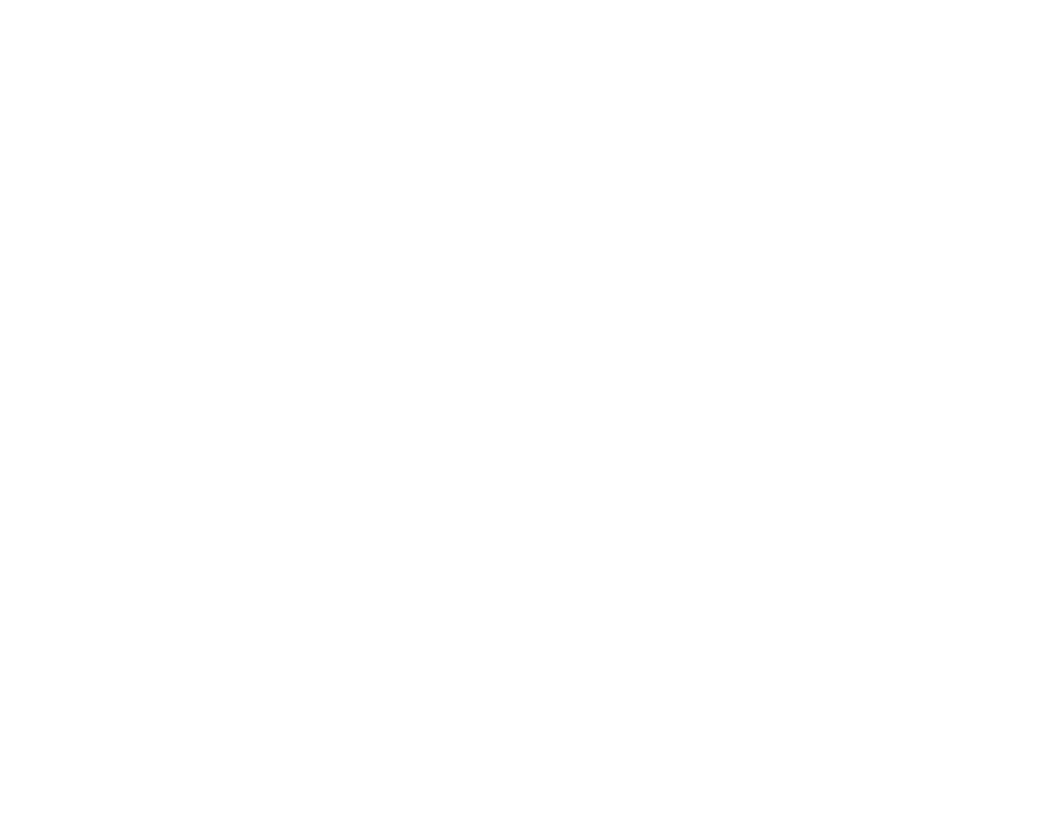
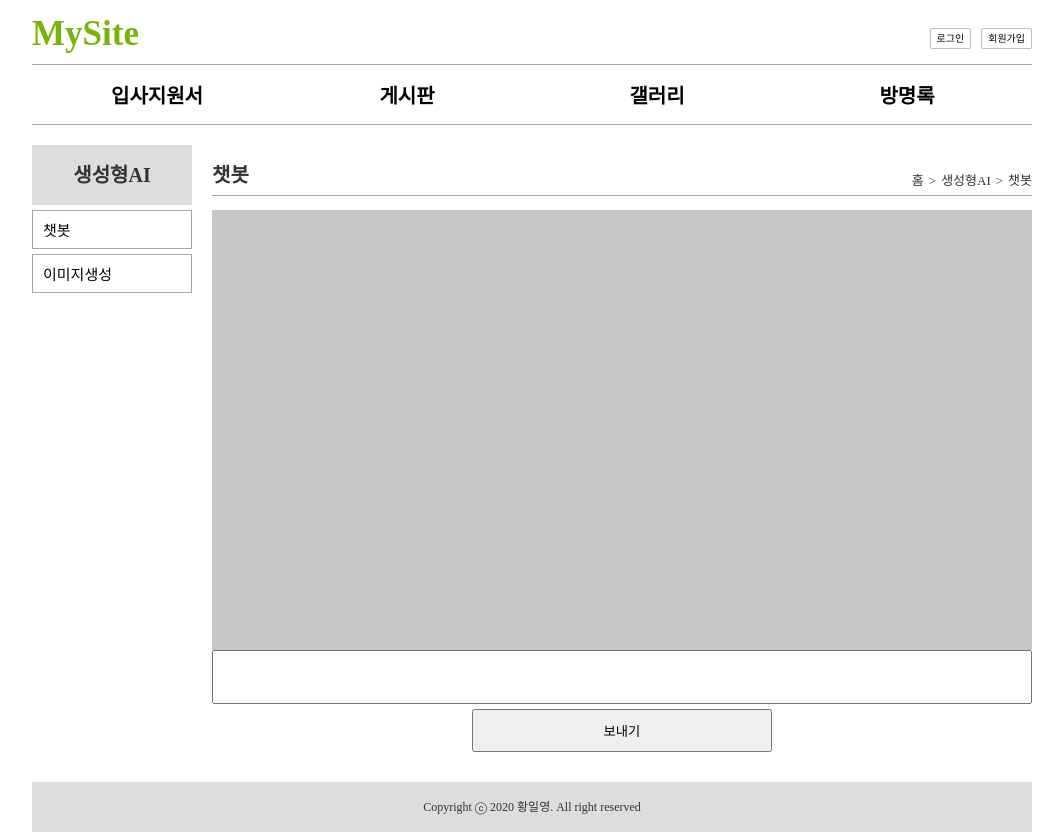
Before and after one commit to clz2024-sun/react-mysite, a React (Create React App) app: page /ai/chat in a window 1280 px wide. Before the commit this address had no page. Shown: the whole page, without its empty margins (108-1171 px from the left). Before the commit the page ends 800 px from the top, so only its background shows below. Built offline with nearby package versions, Linux system fonts and the light colour scheme.

Commit message:
2024-10-25

```diff
--- a/src/App.js
+++ b/src/App.js
@@ -10,6 +10,9 @@
 
 import GuestAddList from './pages/guest/AddList';
 import GuestDelForm from './pages/guest/DelForm';
+
+
+import Chat from './pages/ai/Chat';
 
 //css 전체공통적용
 import './css/mysite.css'
@@ -32,6 +35,8 @@
           <Route path='/guest' element={<GuestAddList />} />
           <Route path='/guest/delform/:no' element={<GuestDelForm />} />
 
+          <Route path='/ai/chat' element={<Chat />} />
+
         </Routes>
       </BrowserRouter>
     </div>
--- /dev/null
+++ b/src/css/ai.css
@@ -0,0 +1,46 @@
+#ai #chat-box {
+    height: 400px;
+    padding: 20px;
+    background-color: #c6c6c6;
+}
+
+#ai #txt-question {
+    height: 30px;
+    width: 97%;
+    padding: 10px;
+    font-size: 15px;
+}
+
+#ai #btn-sendMsg{
+    width: 300px;
+    padding: 10px;
+    margin-top: 5px;
+    cursor: pointer;
+}
+
+#ai #chat-box {
+    overflow-y: scroll;
+}
+#ai #chat-box .user-msg-box{
+    text-align: right;
+}
+
+#ai #chat-box .user-msg{
+    max-width: 300px;
+    float: right;
+    font-size: 13px;
+    padding:10px;
+    background-color: #d7f8a8;
+}
+
+#ai #chat-box .bot-msg-box{
+    text-align: left;
+}
+
+#ai #chat-box .bot-msg{
+    max-width: 300px;
+    float: left;
+    font-size: 13px;
+    padding:10px;
+    background-color: #ffffff;
+}
--- /dev/null
+++ b/src/pages/ai/Chat.jsx
@@ -0,0 +1,148 @@
+//import 라이브러리
+import React, { useState } from 'react';
+import { Link } from 'react-router-dom';
+import axios from 'axios';
+
+
+import Header from '../include/Header';
+import Footer from '../include/Footer';
+
+//css
+import '../../css/gallery.css'
+import '../../css/ai.css'
+
+const Chat = () => {
+    /*---라우터 관련-------------------------------*/
+    /*---상태관리 변수들(값이 변화면 화면 랜더링 )---*/
+    const [question, setQuestion] = useState('');
+    const [msgList, setMsgList] = useState([]);
+    /*---일반 변수--------------------------------*/
+    /*---일반 메소드 -----------------------------*/
+    /*---훅(useEffect)+이벤트(handle)메소드-------*/
+    const handleQuestion = (e) => {
+        setQuestion(e.target.value)
+    };
+
+    const handleSubmitQuestion = (e) => {
+        e.preventDefault();
+        console.log(question);
+
+        //질문 리스트에 추가
+        //새로운주소의 배열을 파라미터로 전달해야한다
+        setMsgList((prevMsgList)=>{
+            const msgVo ={
+                role: "user",
+                msg: question
+            };
+            const newMsgList = [...prevMsgList, msgVo]
+            console.log(newMsgList);
+            return newMsgList
+        });
+        //question spring으로 보낸다
+        axios({
+            method: 'post', 			// put, post, delete
+            url: `${process.env.REACT_APP_API_URL}/api/ai/chats`,
+            params: {question:question}, // get delete 쿼리스트링(파라미터)
+
+            responseType: 'json' //수신타입
+        }).then(response => {
+            console.log(response.data.apiData); //수신데이타
+            const answer = response.data.apiData
+            setMsgList((prevMsgList)=>{
+                const msgVo ={
+                    role: "bot",
+                    msg: answer
+                };
+                const newMsgList = [...prevMsgList, msgVo]
+                console.log("aaa" , newMsgList);
+                return newMsgList
+            });
+
+        }).catch(error => {
+            console.log(error);
+        });
+
+
+
+        setQuestion('')
+    };
+
+    return (
+        <>
+            <div id="wrap">
+
+                {/* <!-- header + nav --> */}
+                <Header />
+                {/* <!-- //header + nav --> */}
+
+
+                <div id="container" className="clearfix">
+                    <div id="aside">
+                        <h2>생성형AI</h2>
+                        <ul>
+                            <li><Link to="">챗봇</Link></li>
+                            <li><Link to="">이미지생성</Link></li>
+                        </ul>
+                    </div>
+                    {/* <!-- //aside --> */}
+
+
+                    <div id="content">
+
+                        <div id="content-head">
+                            <h3>챗봇</h3>
+                            <div id="location">
+                                <ul>
+                                    <li>홈</li>
+                                    <li>생성형AI</li>
+                                    <li className="last">챗봇</li>
+                                </ul>
+                            </div>
+                            <div className="clear"></div>
+                        </div>
+                        {/* <!-- //content-head --> */}
+
+
+                        <div id="ai">
+
+                            <div id="chat-box">
+                                {msgList.map(( msgVo, index )=>{
+                                    return (
+                                        (msgVo.role == "user")?(
+                                            <div className="user-msg-box clearfix" key={index}>
+                                                <div className="user-msg" dangerouslySetInnerHTML={{ __html: msgVo.msg }}/>
+                                            </div>
+                                        ):(
+                                            <div className="bot-msg-box clearfix" key={index}>
+                                                <div className="bot-msg" dangerouslySetInnerHTML={{ __html: msgVo.msg }}/>
+                                            </div>
+                                        )
+
+                                    )
+                                })}
+
+                            </div>
+                            <form action="" method="" onSubmit={handleSubmitQuestion}>
+                                <input id="txt-question" type="text" name="" value={question} onChange={handleQuestion} />
+                                <button id="btn-sendMsg" type="submit">보내기</button>
+                            </form>
+                        </div>
+                        {/* <!-- //file --> */}
+
+                    </div>
+                    {/* <!-- //content  --> */}
+
+                </div>
+                {/* <!-- //container  --> */}
+
+
+                {/* <!-- footer --> */}
+                <Footer />
+                {/* <!-- //footer --> */}
+            </div>
+            {/* <!-- //wrap --> */}
+        </>
+    );
+}
+
+export default Chat;
```
Also changed, not shown: 1 other file (tests, documents, lock files or other folders).
